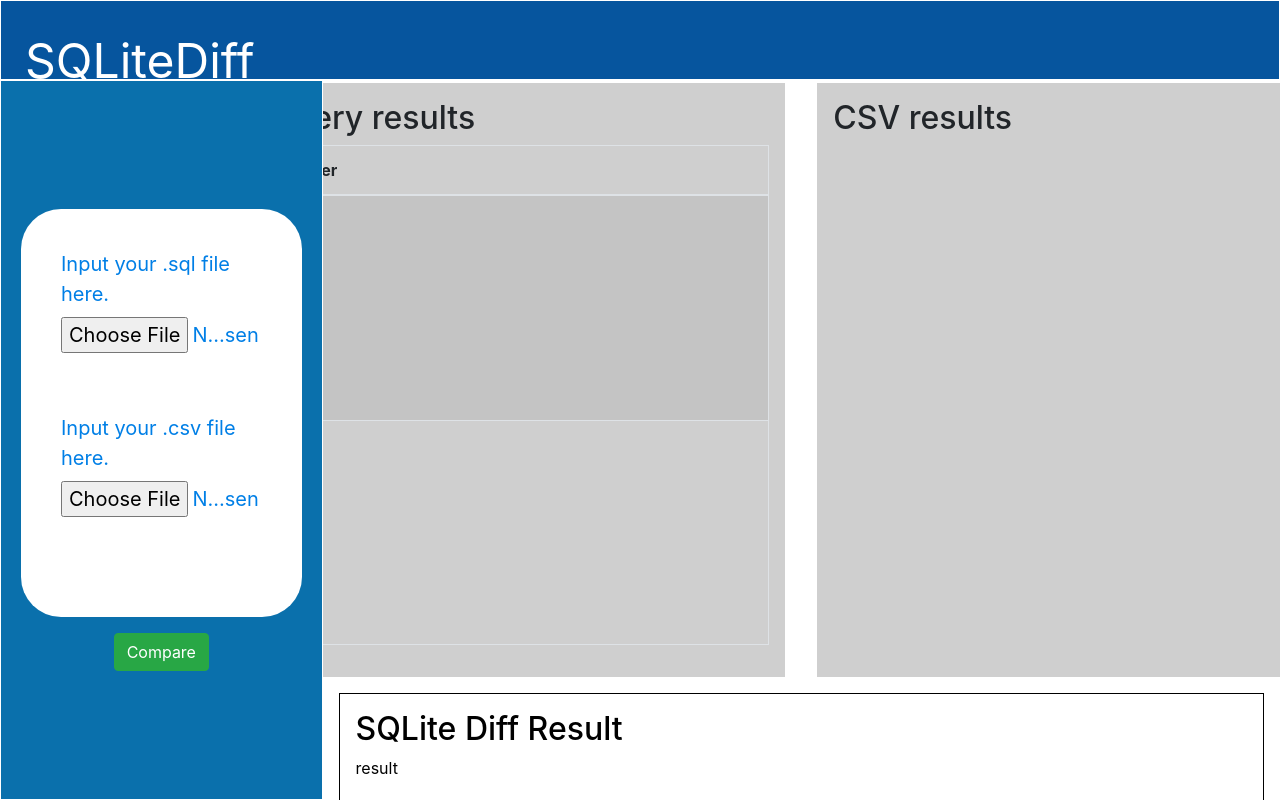
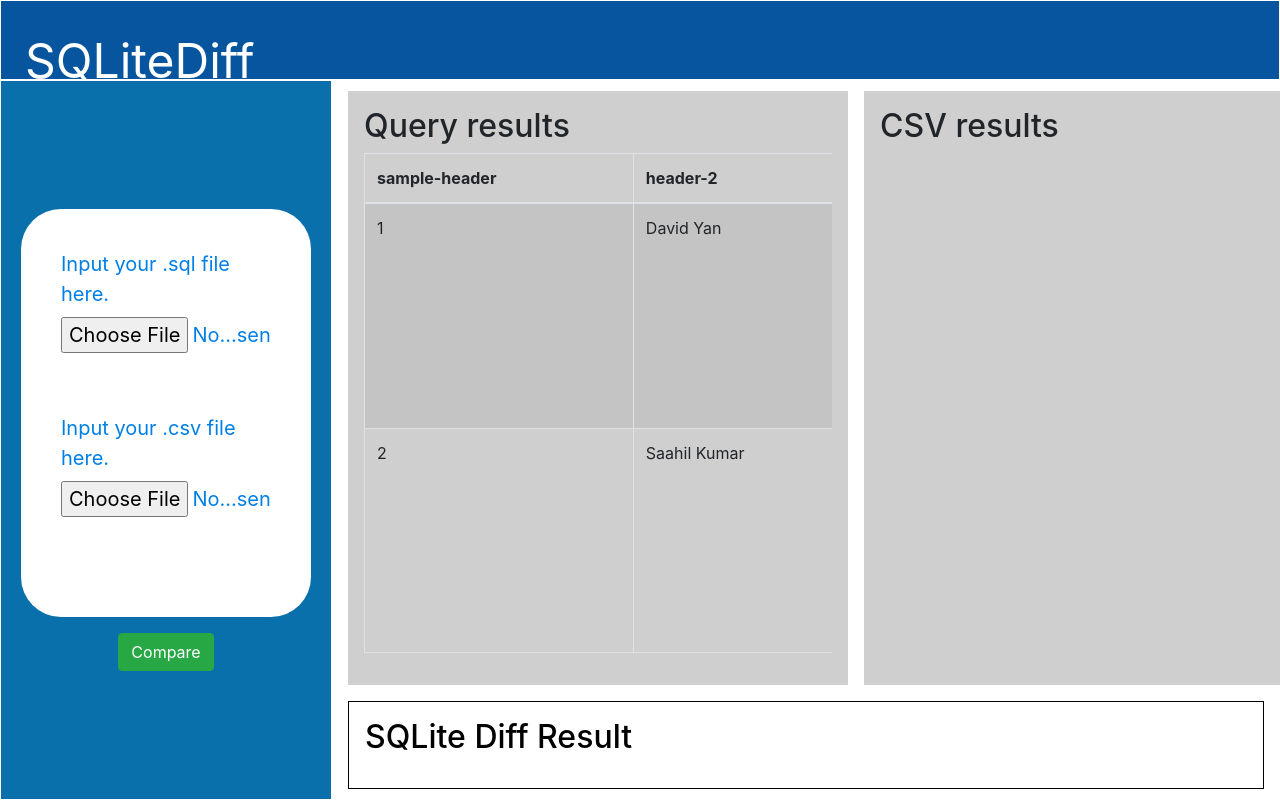
Before and after one commit to yanDavid21/SQL-HW-Checker, a React (Create React App) app: page / in a window 1280 px wide. Built offline with nearby package versions, Linux system fonts and the light colour scheme.

Commit message:
updated css layout

```diff
--- a/src/components/body.js
+++ b/src/components/body.js
@@ -17,9 +17,9 @@
             loading: false,
             sqlFile: null,
             csvFile: null,
-            queryResults: [{ header: "pee" }, { header: "hey" }],
+            queryResults: [{ "sample-header": 1 , "header-2": "David Yan"}, { "sample-header": 2, "header-2": "Saahil Kumar"}],
             csvResults: [],
-            sqliteDiffResult: "result"
+            sqliteDiffResult: ""
         }
         this.serverAddress = 'http://localhost:8080/';
         this.uploadFile = this.uploadFile.bind(this);
@@ -139,8 +139,8 @@
                 </div>
                 <div className="right-panel">
                     <div className="results">
-                        <ResultComponent name="Query results" results={this.state.queryResults} />
-                        <ResultComponent name="CSV results" results={this.state.csvResults} />
+                        <ResultComponent id="#query-results" name="Query results" results={this.state.queryResults} />
+                        <ResultComponent id= "csv-results" name="CSV results" results={this.state.csvResults} />
                     </div>
                     {content}
                 </div>
--- a/src/components/resultComponent.js
+++ b/src/components/resultComponent.js
@@ -38,7 +38,7 @@
     }
 
     return (
-        <div className="table">
+        <div className="table" id={props.id}>
             <h2>{props.name}</h2>
             <Table striped bordered hover responsive>
                 <thead>
--- a/src/stylesheets/app.css
+++ b/src/stylesheets/app.css
@@ -51,10 +51,15 @@
 .results {
     display:flex;
     flex-direction: row;
+    width:100%;
 }
 
-.results > * {
-    margin:1em;
+#query-results {
+    margin-right:1em;
+}
+
+#csv-results {
+    margin-left:1em;
 }
 
 .sql-diff{
@@ -65,6 +70,7 @@
     border-width:1px;
     border-style:solid;
     border-color:black;
+    height:100%;
 }
 
 
```
